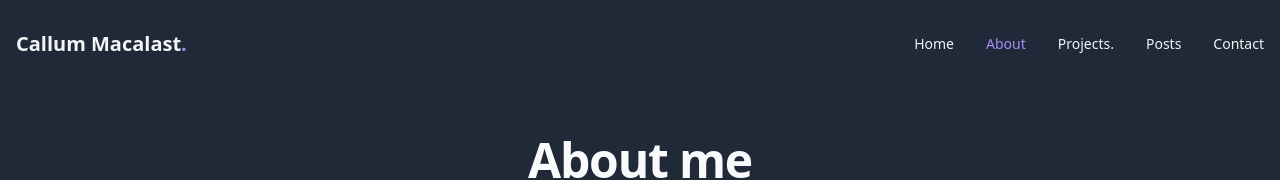
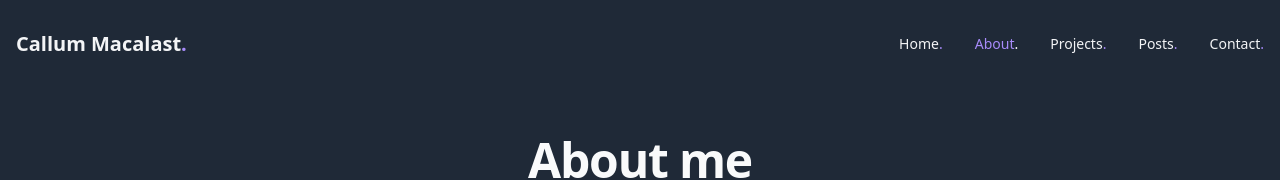
Before and after one commit to callummacalast/headless-portfolio, a Next.js app: page /about in a window 1280 px wide. Shown: the top 180 px of the page. Built offline with nearby package versions, Linux system fonts and the light colour scheme; no server answers.

Commit message:
Changes to the single post page and navbar

```diff
--- a/components/Navbar.jsx
+++ b/components/Navbar.jsx
@@ -72,6 +72,13 @@ const Navbar = () => {
                 aria-current="page"
               >
                 Home
+                <span
+                  className={`${
+                    router.pathname == '/' ? 'text-white' : 'text-violet-400'
+                  }`}
+                >
+                  .
+                </span>
               </a>
             </Link>
             <Link href="/about">
@@ -83,6 +90,15 @@ const Navbar = () => {
                 }`}
               >
                 About
+                <span
+                  className={`${
+                    router.pathname == '/about'
+                      ? 'text-white'
+                      : 'text-violet-400'
+                  }`}
+                >
+                  .
+                </span>
               </a>
             </Link>
             <Link href="/projects">
@@ -97,8 +113,8 @@ const Navbar = () => {
                 <span
                   className={`${
                     router.pathname == '/projects'
-                      ? 'text-violet-400'
-                      : 'text-white'
+                      ? 'text-white'
+                      : 'text-violet-400'
                   }`}
                 >
                   .
@@ -114,6 +130,15 @@ const Navbar = () => {
                 }`}
               >
                 Posts
+                <span
+                  className={`${
+                    router.pathname == '/posts'
+                      ? 'text-white'
+                      : 'text-violet-400'
+                  }`}
+                >
+                  .
+                </span>
               </a>
             </Link>
             <Link href="/contact">
@@ -126,6 +151,15 @@ const Navbar = () => {
                 }`}
               >
                 Contact
+                <span
+                  className={`${
+                    router.pathname == '/contact'
+                      ? 'text-white'
+                      : 'text-violet-400'
+                  }`}
+                >
+                  .
+                </span>
               </a>
             </Link>
           </ul>
--- a/pages/index.js
+++ b/pages/index.js
@@ -6,7 +6,7 @@ import Image from 'next/image';
 export default function Home({ posts }) {
   return (
     <>
-      <section className="bg-gray-800 text-gray-100 h-screen">
+      <section className="bg-gray-800 text-gray-100 h-3/4">
         <div className="container flex flex-col justify-center p-6 mx-auto sm:py-12 lg:py-24 lg:flex-row lg:justify-between">
           <div className="flex flex-col justify-center p-6 text-center rounded-sm lg:max-w-md xl:max-w-lg lg:text-left">
             <h1 className="text-5xl font-bold leading-none sm:text-6xl flex flex-col">
@@ -46,7 +46,7 @@ export default function Home({ posts }) {
           </div>
         </div>
       </section>
-      <section className="p-4 lg:p-8 dark:bg-gray-800 dark:text-gray-100">
+      {/* <section className="p-4 lg:p-8 dark:bg-gray-800 dark:text-gray-100">
         <div className="container mx-auto space-y-12">
           <div className="flex flex-col overflow-hidden rounded-md shadow-sm lg:flex-row">
             <img
@@ -115,7 +115,7 @@ export default function Home({ posts }) {
             </div>
           </div>
         </div>
-      </section>
+      </section> */}
     </>
   );
 }
--- a/pages/posts/[uri].js
+++ b/pages/posts/[uri].js
@@ -6,19 +6,18 @@ import { gql } from '@apollo/client';
 
 export default function SlugPage({ post }) {
   return (
-    <div>
+    <div className="single-post mx-5">
       <Head>
         <title>{post.title}</title>
         <link rel="icon" href="favicon.ico"></link>
       </Head>
 
       <div className="siteHeader">
-        <h1 className="title text-3xl font-bold">
+        <h1 className="title text-3xl font-bold my-5">
           {post.title}
-
           <span className="text-violet-400">.</span>
         </h1>
-        <p>
+        <p className="my-5">
           ✍️ &nbsp;&nbsp;
           {`${post.author.node.firstName} ${post.author.node.lastName}`} | 🗓️
           &nbsp;&nbsp;{new Date(post.date).toLocaleDateString()}
--- a/styles/index.css
+++ b/styles/index.css
@@ -2,7 +2,32 @@
 @tailwind components;
 @tailwind utilities;
 
+.post-image {
+  background-image: url('https://source.unsplash.com/random/640x480');
+  background-position: center center;
+  background-blend-mode: multiply;
+  background-size: cover;
+}
 
-.post-image{
-    background-image: url('https://source.unsplash.com/random/640x480'); background-position: center center; background-blend-mode: multiply; background-size: cover;
+.wp-block-gallery {
+  @apply grid lg:grid-cols-2  justify-between gap-5 my-10;
 }
+.wp-block-gallery .wp-block-image img {
+  @apply rounded shadow;
+}
+
+.wp-block-media-text {
+  @apply grid xl:grid-cols-2 gap-5 my-10;
+}
+
+.wp-block-media-text .wp-block-media-text__media img {
+  @apply rounded shadow  object-cover;
+}
+
+.wp-block-media-text .wp-block-media-text__content {
+  @apply flex items-center;
+}
+
+.single-post article p {
+  @apply my-2;
+}
```
